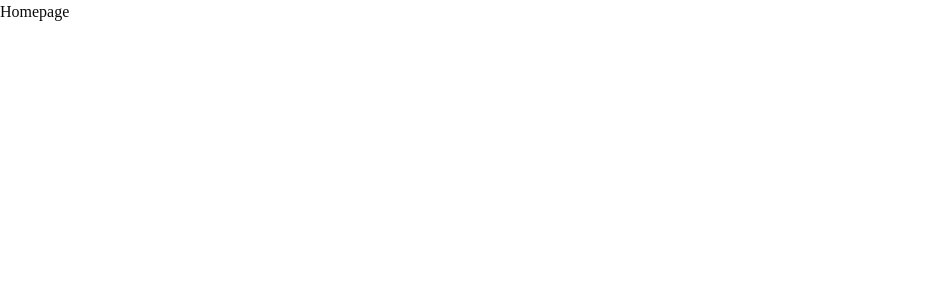
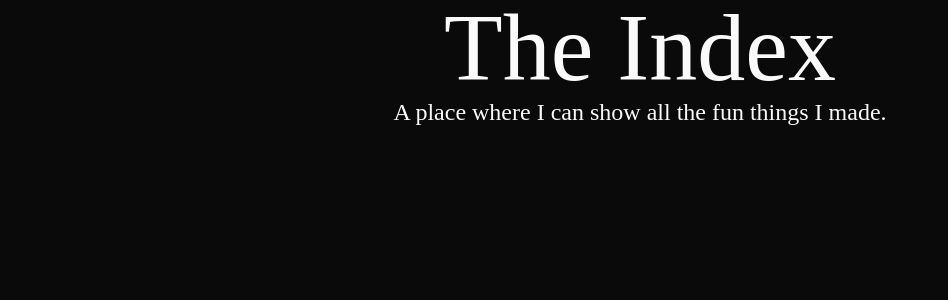
Before and after one commit to DavidASauro/TheIndex, a Next.js app: page / in a window 1280 px wide. Shown: the top 300 px of the page, without its empty margins (0-948 px from the left). Built offline with nearby package versions, Linux system fonts and the light colour scheme.

Commit message:
added general page layout

```diff
--- a/app/layout.tsx
+++ b/app/layout.tsx
@@ -23,7 +23,7 @@ export default function RootLayout({
   children: React.ReactNode;
 }>) {
   return (
-    <html lang="en">
+    <html lang="en" className="dark">
       <body
         className={`${geistSans.variable} ${geistMono.variable} antialiased`}
       >
--- a/app/page.tsx
+++ b/app/page.tsx
@@ -1,5 +1,16 @@
 const page = () => {
-  return <div>Homepage</div>;
+  return (
+    <div>
+      <div className="text-center">
+        <h1 className="text-8xl">The Index</h1>
+        <p className="text-2xl">
+          A place where I can show all the fun things I made.
+        </p>
+      </div>
+
+      <div>{/*Content Goes Here*/}</div>
+    </div>
+  );
 };
 
 export default page;
```
